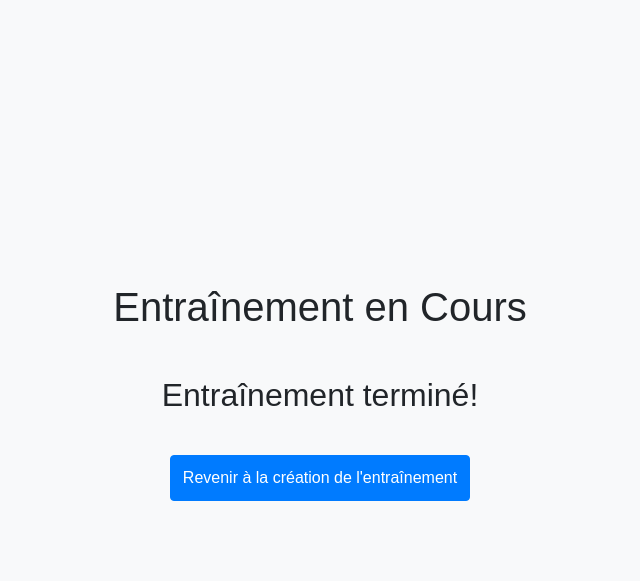
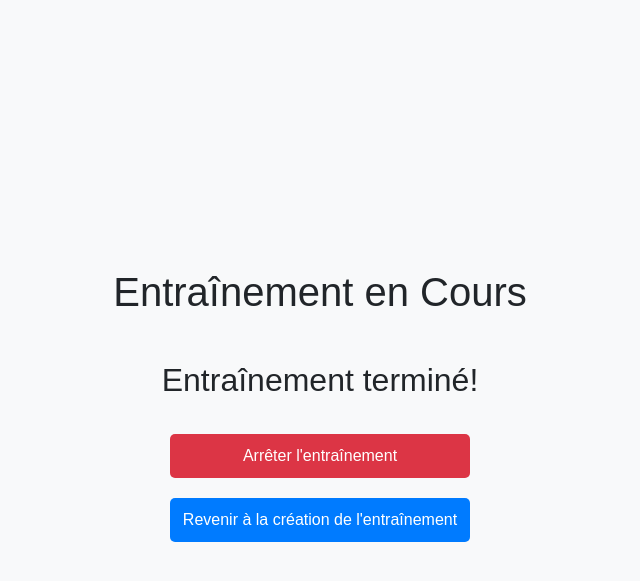
Before and after one commit to ElGelei/Training-Timer, a Flask app: page /train in a window 1280 px wide. Shown: the top 581 px of the page, without its empty margins (320-960 px from the left). Run offline with Flask 3, Linux system fonts and the light colour scheme; some libraries are stand-ins or nearby versions.

Commit message:
update for stop training

```diff
--- a/templates/train.html
+++ b/templates/train.html
@@ -1,8 +1,6 @@
 <!DOCTYPE html>
 <html lang="en">
 <head>
-    <link rel="manifest" href="/static/manifest.json">
-    <link rel="icon" href="/static/icons/icon-192x192.png">
     <meta charset="UTF-8">
     <meta name="viewport" content="width=device-width, initial-scale=1.0">
     <title>Suivi d'Entraînement</title>
@@ -20,7 +18,7 @@
             min-height: 100vh;
         }
         h1 {
-            margin-bottom: 20px;
+            margin: 20px;
         }
         .exercise-row {
             padding: 10px;
@@ -28,9 +26,9 @@
             border: 1px solid #ccc;
             background-color: #fff;
             border-radius: 5px;
-            box-shadow: 0 0 5px rgba(0,0,0,0.1);
             width: 100%;
             max-width: 600px;
+            box-shadow: 0 0 5px rgba(0,0,0,0.1);
         }
         .active-exercise {
             background-color: #f0e68c;
@@ -40,7 +38,7 @@
             margin: 20px;
             text-align: center;
         }
-        #pause-button, #return-button {
+        #pause-button, #stop-button, #return-button {
             display: block;
             margin: 10px auto;
             padding: 10px;
@@ -55,6 +53,10 @@
         }
         #pause-button {
             background-color: #ffc107;
+            color: #fff;
+        }
+        #stop-button {
+            background-color: #dc3545;
             color: #fff;
         }
         #return-button {
@@ -74,7 +76,7 @@
                 padding: 15px;
                 font-size: 1em;
             }
-            #pause-button, #return-button {
+            #pause-button, #stop-button, #return-button {
                 width: 90%;
                 font-size: 1.2em;
             }
@@ -84,15 +86,15 @@
 <body>
     <h1>Entraînement en Cours</h1>
     <div id="timer">Préparation...</div>
-    <div id="exercise-list" class="list-group">
+    <div id="exercise-list">
         {% for exercise in routine %}
-            <div class="exercise-row list-group-item">{{ exercise[0] }} - {{ exercise[1] }} secondes</div>
+            <div class="exercise-row">{{ exercise[0] }} - {{ exercise[1] }} secondes</div>
         {% endfor %}
     </div>
-    <button id="pause-button" class="btn btn-warning my-3" onclick="togglePause()">Mettre en pause</button>
-    <button id="return-button" class="btn btn-primary my-3" style="display:none;" onclick="window.location.href='/create'">Revenir à la création de l'entraînement</button>
+    <button id="pause-button" onclick="togglePause()">Mettre en pause</button>
+    <button id="stop-button" onclick="stopTraining()">Arrêter l'entraînement</button>
+    <button id="return-button" style="display:none;" onclick="window.location.href='/create'">Revenir à la création de l'entraînement</button>
 
-    <script src="https://code.responsivevoice.org/responsivevoice.js?key=PsxeNux2"></script>
     <script>
         let exercises = JSON.parse('{{ routine | tojson | safe }}');
         let currentIndex = 0;
@@ -110,6 +112,11 @@
                 document.getElementById('pause-button').innerText = "Reprendre";
                 clearInterval(interval);
             }
+        }
+
+        function stopTraining() {
+            clearInterval(interval);  // Arrêter le timer
+            window.location.href = '/create';  // Rediriger vers /create
         }
 
         function speak(text, callback) {
@@ -132,7 +139,7 @@
                     console.error(`No element found for exercise index ${currentIndex}`);
                 }
 
-                speak(`${exercise} for ${duration} seconds`, () => {
+                speak(`Start ${exercise} for ${duration} seconds`, () => {
                     countdown = parseInt(duration);
                     startCountdown();
                 });
@@ -179,16 +186,5 @@
             }, 1000);
         }
     </script>
-    <script>
-        if ('serviceWorker' in navigator) {
-          window.addEventListener('load', () => {
-            navigator.serviceWorker.register('/static/service-worker.js').then(registration => {
-              console.log('Service Worker registered with scope:', registration.scope);
-            }, (err) => {
-              console.log('Service Worker registration failed:', err);
-            });
-          });
-        }
-      </script>
 </body>
 </html>
```
